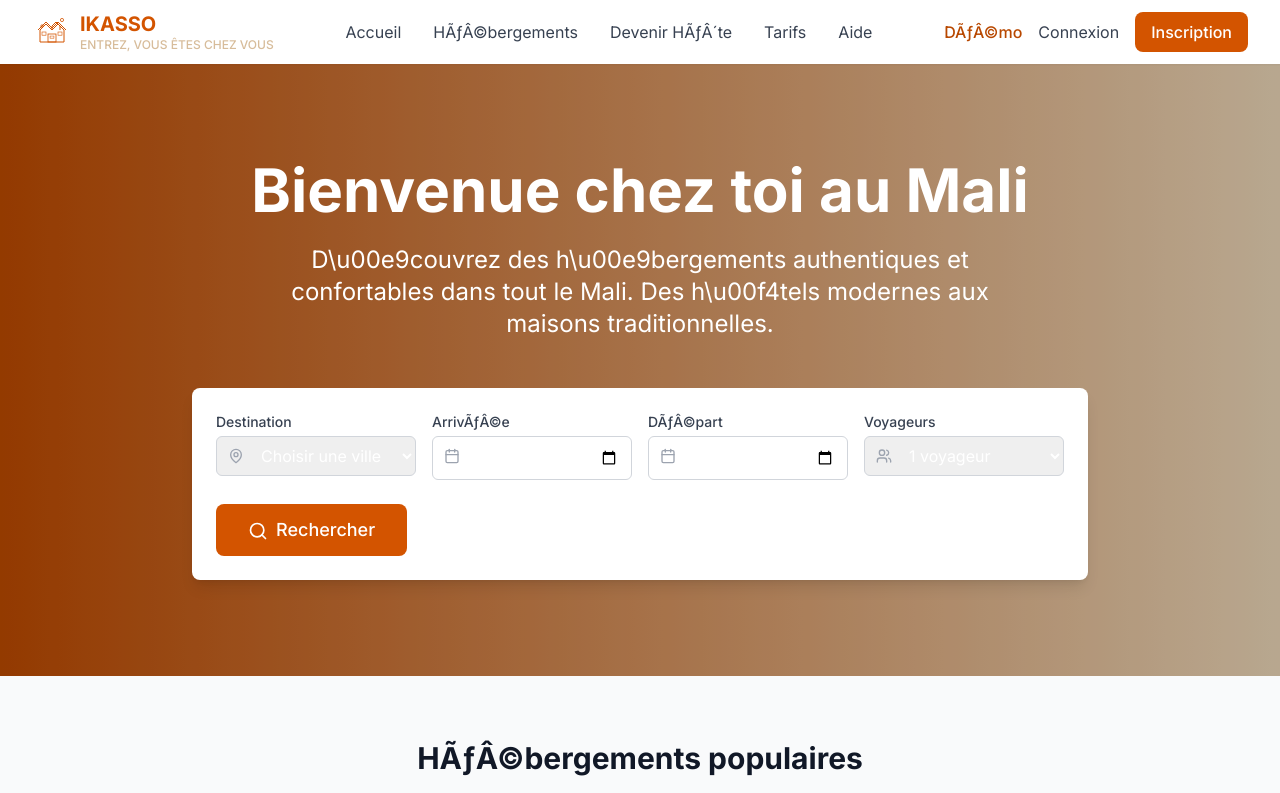
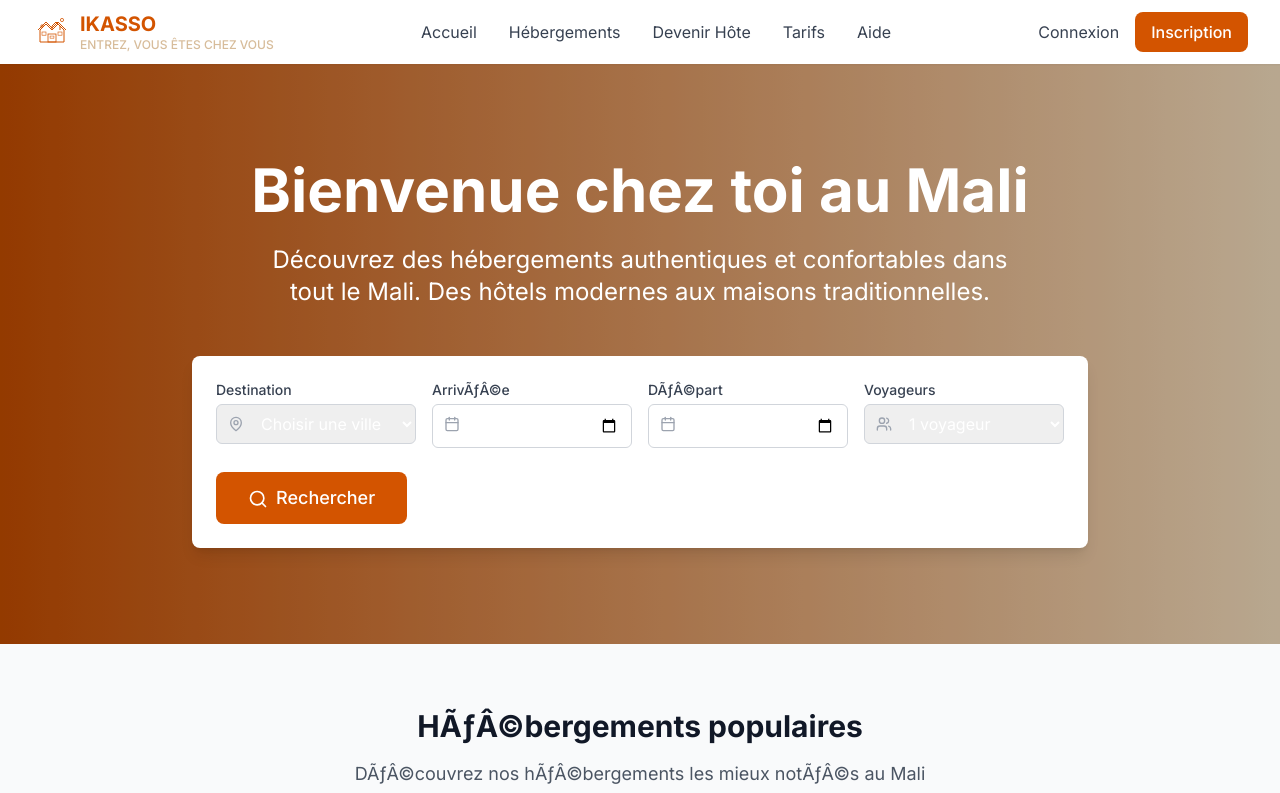
Before and after one commit to isanogo97/ikasso-, a Next.js app in the folder apps/web/: page / in a window 1280 px wide. Shown: the top 793 px of the page. Built offline with nearby package versions, Linux system fonts and the light colour scheme.

Commit message:
fix(i18n): corriger accents (hébergements, hôte) et supprimer Démo (desktop+mobile); corriger texte héros

```diff
--- a/apps/web/app/page.tsx
+++ b/apps/web/app/page.tsx
@@ -108,14 +108,14 @@ export default function HomePage() {
             {/* Desktop Navigation */}
             <nav className="hidden md:flex space-x-8">
               <Link href="/" className="text-gray-700 hover:text-primary-600">Accueil</Link>
-              <Link href="/search" className="text-gray-700 hover:text-primary-600">HÃƒÂ©bergements</Link>
-              <Link href="/host" className="text-gray-700 hover:text-primary-600">Devenir HÃƒÂ´te</Link>
+              <Link href="/search" className="text-gray-700 hover:text-primary-600">Hébergements</Link>
+              <Link href="/host" className="text-gray-700 hover:text-primary-600">Devenir Hôte</Link>
               <Link href="/pricing" className="text-gray-700 hover:text-primary-600">Tarifs</Link>
               <Link href="/help" className="text-gray-700 hover:text-primary-600">Aide</Link>
             </nav>
 
             <div className="hidden md:flex items-center space-x-4">
-              <Link href="/demo-accounts" className="text-primary-600 hover:text-primary-700 font-medium">DÃƒÂ©mo</Link>
+
               <Link href="/auth/login" className="text-gray-700 hover:text-primary-600">Connexion</Link>
               <Link href="/auth/register" className="btn-primary">Inscription</Link>
             </div>
@@ -135,12 +135,12 @@ export default function HomePage() {
           <div className="md:hidden bg-white border-t">
             <div className="px-2 pt-2 pb-3 space-y-1">
               <Link href="/" className="block px-3 py-2 text-gray-700">Accueil</Link>
-              <Link href="/search" className="block px-3 py-2 text-gray-700">H\u00e9bergements</Link>
-              <Link href="/host" className="block px-3 py-2 text-gray-700">Devenir H\u00f4te</Link>
+              <Link href="/search" className="block px-3 py-2 text-gray-700">Hébergements</Link>
+              <Link href="/host" className="block px-3 py-2 text-gray-700">Devenir Hôte</Link>
               <Link href="/pricing" className="block px-3 py-2 text-gray-700">Tarifs</Link>
               <Link href="/help" className="block px-3 py-2 text-gray-700">Aide</Link>
               <div className="border-t pt-2">
-                <Link href="/demo-accounts" className="block px-3 py-2 text-primary-600 font-medium">DÃƒÂ©mo</Link>
+
                 <Link href="/auth/login" className="block px-3 py-2 text-gray-700">Connexion</Link>
                 <Link href="/auth/register" className="block px-3 py-2 text-primary-600 font-medium">Inscription</Link>
               </div>
@@ -158,8 +158,8 @@ export default function HomePage() {
               Bienvenue chez toi au Mali
             </h2>
             <p className="text-xl md:text-2xl mb-8 max-w-3xl mx-auto">
-              D\u00e9couvrez des h\u00e9bergements authentiques et confortables dans tout le Mali.
-              Des h\u00f4tels modernes aux maisons traditionnelles.
+              Découvrez des hébergements authentiques et confortables dans tout le Mali.
+              Des hôtels modernes aux maisons traditionnelles.
             </p>
           </div>
 
```
